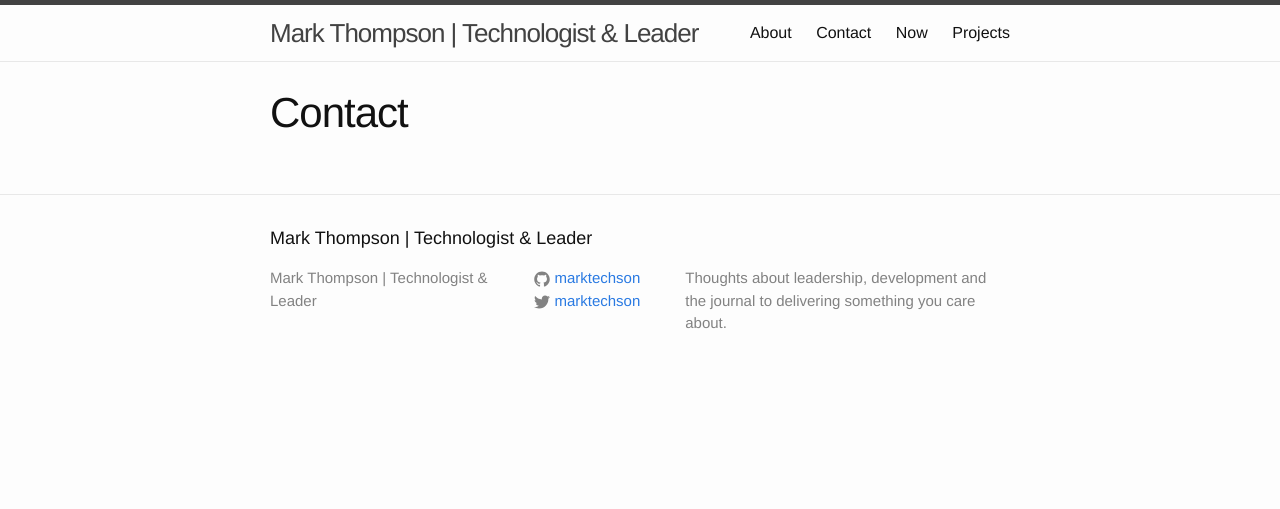
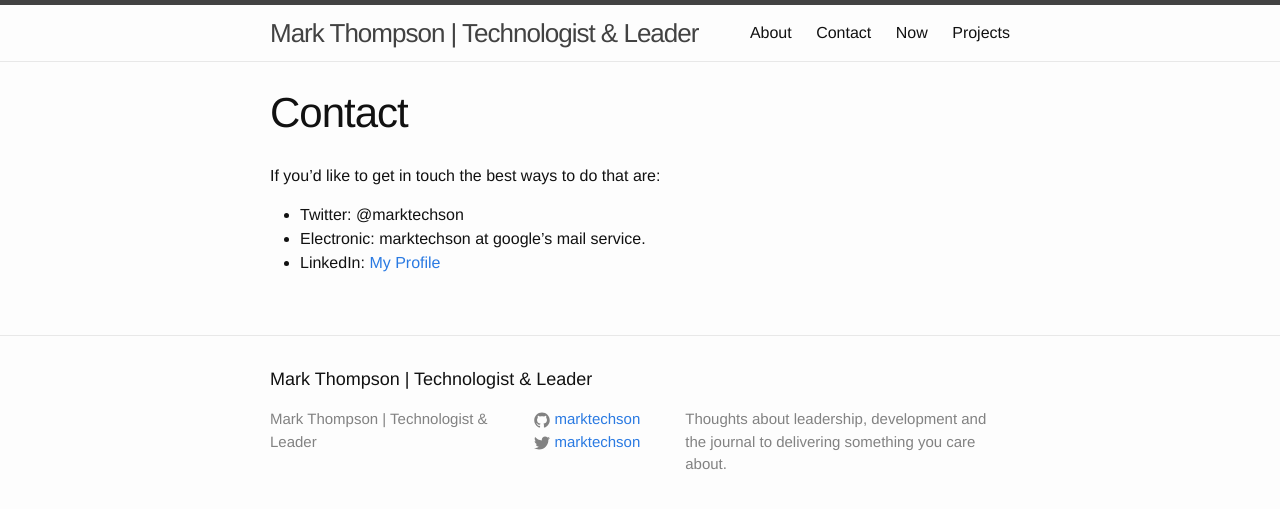
Before and after one commit to MarkTechson/marktechson.github.io, a Jekyll site: the page built from contact.md, in a window 1280 px wide. Shown: the top 509 px of the page. Built offline with Jekyll 4.4.1, drawn with Linux system fonts in a browser that asks for light colours.

Commit message:
Adds google analytics and contact information

```diff
--- a/_includes/head.html
+++ b/_includes/head.html
@@ -9,4 +9,13 @@
   <link rel="stylesheet" href="{{ "/css/main.css" | prepend: site.baseurl }}">
   <link rel="canonical" href="{{ page.url | replace:'index.html','' | prepend: site.baseurl | prepend: site.url }}">
   <link rel="alternate" type="application/rss+xml" title="{{ site.title }}" href="{{ "/feed.xml" | prepend: site.baseurl | prepend: site.url }}">
+  <script>
+    (function(i,s,o,g,r,a,m){i['GoogleAnalyticsObject']=r;i[r]=i[r]||function(){
+    (i[r].q=i[r].q||[]).push(arguments)},i[r].l=1*new Date();a=s.createElement(o),
+    m=s.getElementsByTagName(o)[0];a.async=1;a.src=g;m.parentNode.insertBefore(a,m)
+    })(window,document,'script','//www.google-analytics.com/analytics.js','ga');
+
+    ga('create', 'UA-75583205-1', 'auto');
+    ga('send', 'pageview');
+  </script>
 </head>
--- a/contact.md
+++ b/contact.md
@@ -3,3 +3,8 @@ layout: page
 title: Contact
 permalink: /contact/
 ---
+If you'd like to get in touch the best ways to do that are:
+
+* Twitter: @marktechson
+* Electronic: marktechson at google's mail service.
+* LinkedIn: [My Profile](https://www.linkedin.com/in/markallenthompson)
```
